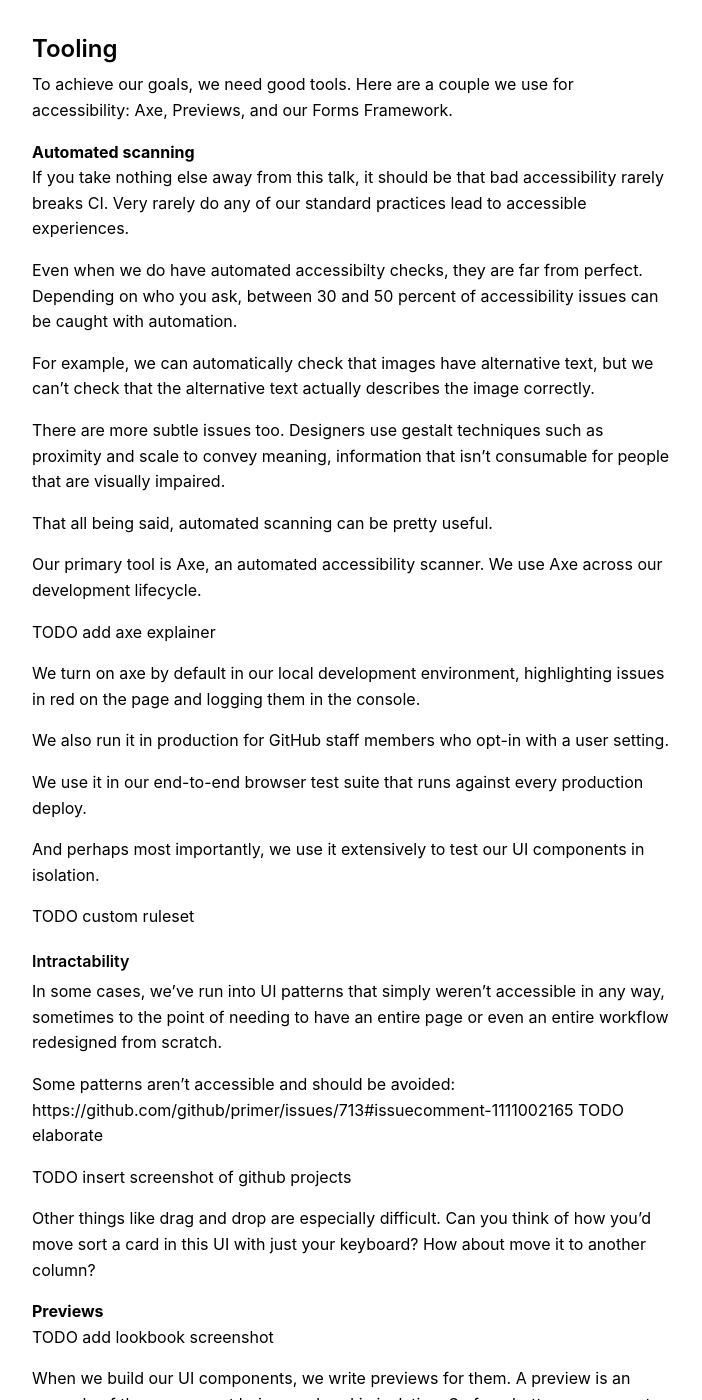
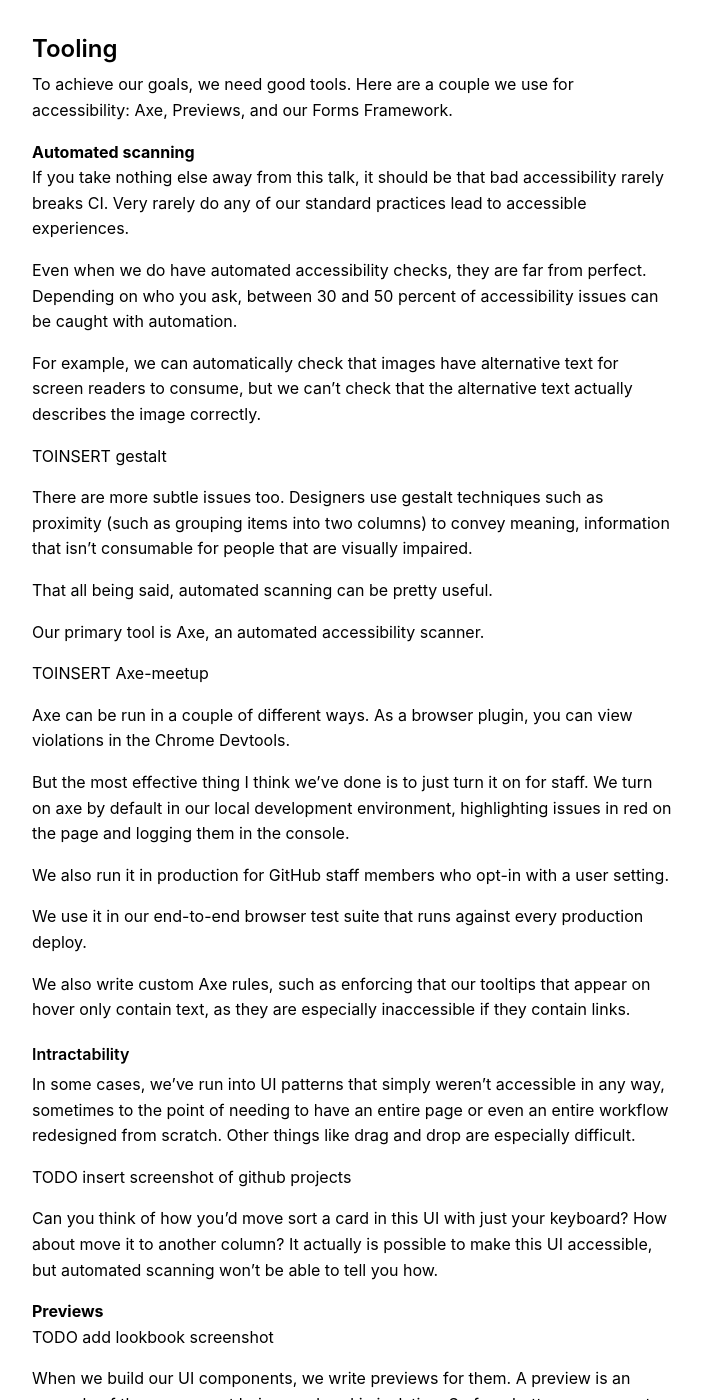
Before and after one commit to joelhawksley/identity, a Jekyll site: the page built from _posts/2023-04-28-accessible-by-default.md, in a window 1280 px wide and 1400 px high, scrolled down 4196 px. Shown: the whole window, without its empty margins (288-990 px from the left). Built offline with Jekyll 4.4.1, drawn with Linux system fonts in a browser that asks for light colours.

Commit message:
more slides

```diff
--- a/_posts/2023-04-28-accessible-by-default.md
+++ b/_posts/2023-04-28-accessible-by-default.md
@@ -135,37 +135,37 @@
 
 If you take nothing else away from this talk, it should be that bad accessibility rarely breaks CI. Very rarely do any of our standard practices lead to accessible experiences.
 
-Even when we do have automated accessibilty checks, they are far from perfect. Depending on who you ask, between 30 and 50 percent of accessibility issues can be caught with automation.
+Even when we do have automated accessibility checks, they are far from perfect. Depending on who you ask, between 30 and 50 percent of accessibility issues can be caught with automation.
 
-For example, we can automatically check that images have alternative text, but we can't check that the alternative text actually describes the image correctly.
+For example, we can automatically check that images have alternative text for screen readers to consume, but we can't check that the alternative text actually describes the image correctly.
 
-There are more subtle issues too. Designers use gestalt techniques such as proximity and scale to convey meaning, information that isn't consumable for people that are visually impaired.
+TOINSERT gestalt
+
+There are more subtle issues too. Designers use gestalt techniques such as proximity (such as grouping items into two columns) to convey meaning, information that isn't consumable for people that are visually impaired.
 
 That all being said, automated scanning can be pretty useful.
 
-Our primary tool is Axe, an automated accessibility scanner. We use Axe across our development lifecycle.
+Our primary tool is Axe, an automated accessibility scanner.
 
-TODO add axe explainer
+TOINSERT Axe-meetup
 
-We turn on axe by default in our local development environment, highlighting issues in red on the page and logging them in the console.
+Axe can be run in a couple of different ways. As a browser plugin, you can view violations in the Chrome Devtools.
+
+But the most effective thing I think we’ve done is to just turn it on for staff. We turn on axe by default in our local development environment, highlighting issues in red on the page and logging them in the console.
 
 We also run it in production for GitHub staff members who opt-in with a user setting.
 
 We use it in our end-to-end browser test suite that runs against every production deploy.
 
-And perhaps most importantly, we use it extensively to test our UI components in isolation.
-
-TODO custom ruleset
+We also write custom Axe rules, such as enforcing that our tooltips that appear on hover only contain text, as they are especially inaccessible if they contain links.
 
 #### Intractability
 
-In some cases, we've run into UI patterns that simply weren't accessible in any way, sometimes to the point of needing to have an entire page or even an entire workflow redesigned from scratch.
-
-Some patterns aren’t accessible and should be avoided: https://github.com/github/primer/issues/713#issuecomment-1111002165 TODO elaborate
+In some cases, we've run into UI patterns that simply weren't accessible in any way, sometimes to the point of needing to have an entire page or even an entire workflow redesigned from scratch. Other things like drag and drop are especially difficult.
 
 TODO insert screenshot of github projects
 
-Other things like drag and drop are especially difficult. Can you think of how you'd move sort a card in this UI with just your keyboard? How about move it to another column?
+Can you think of how you'd move sort a card in this UI with just your keyboard? How about move it to another column? It actually is possible to make this UI accessible, but automated scanning won’t be able to tell you how.
 
 ### Previews
 
```
Also changed, not shown: talks/2023-accessible-by-default/img/axe-local.png (added), talks/2023-accessible-by-default/img/axe-meetup.png (added), talks/2023-accessible-by-default/img/axe.png (added), talks/2023-accessible-by-default/img/gestalt.png (added), talks/2023-accessible-by-default/img/projects.png (added).
